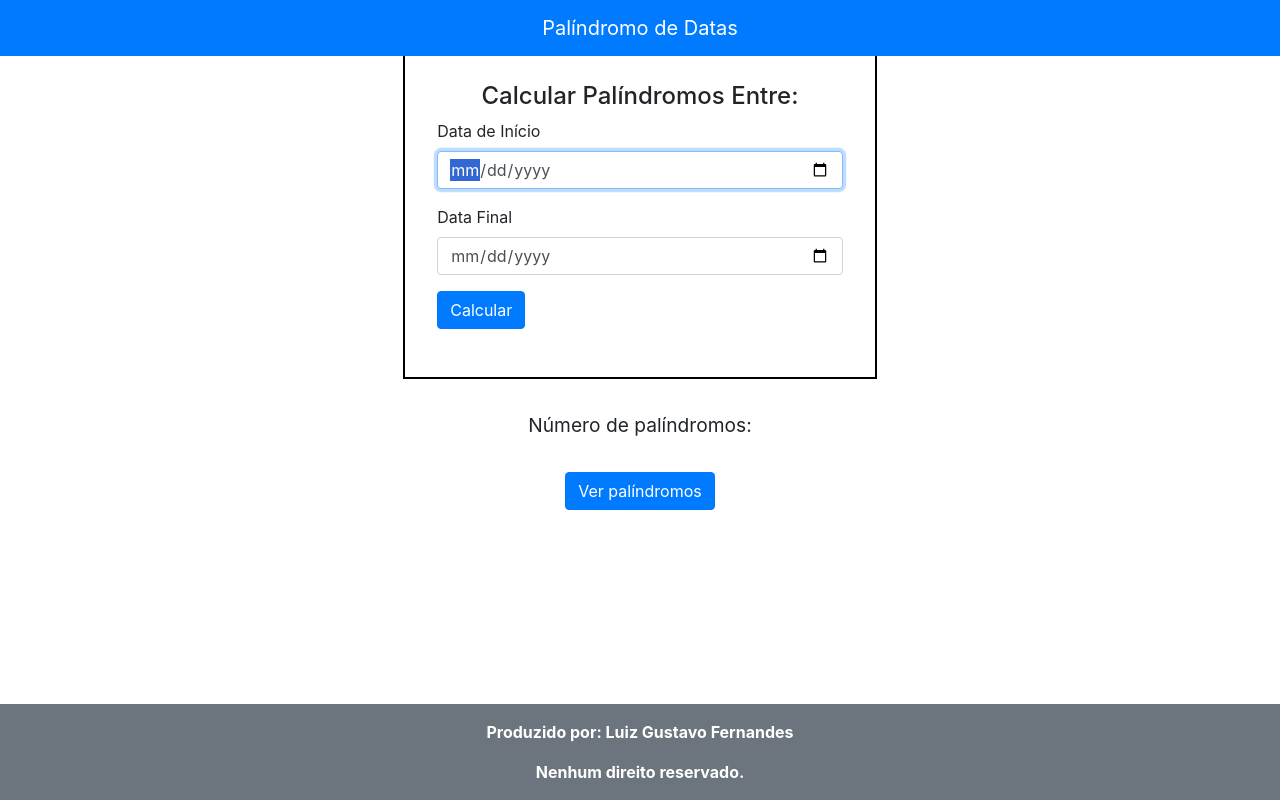
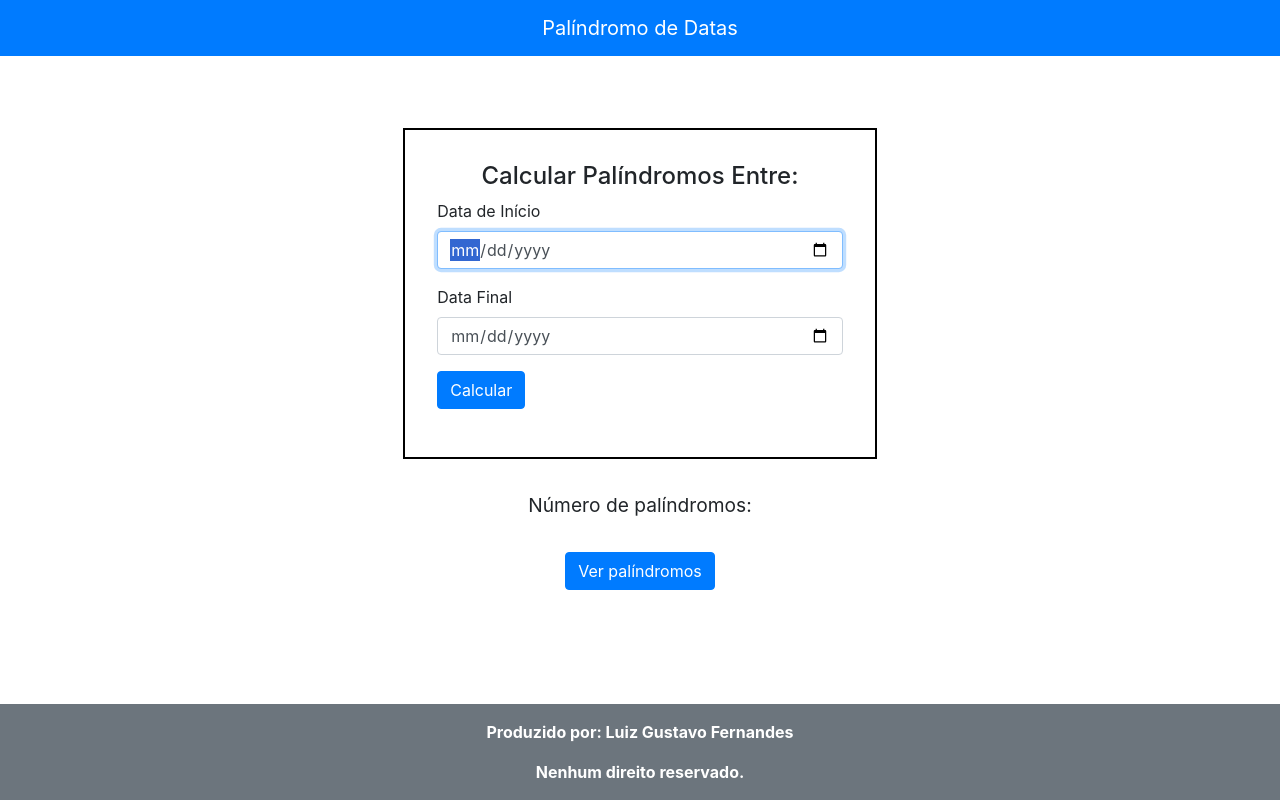
Before and after one commit to luizjusfernandes/palindromo_data, a Flask app: page / in a window 1280 px wide. Run offline with Flask 2, Linux system fonts and the light colour scheme.

Commit message:
Correct <main> margin

```diff
--- a/app/static/styles.css
+++ b/app/static/styles.css
@@ -1,6 +1,5 @@
 main {
-    margin: 3rem;
-    margin-bottom: 10rem;
+    margin: 8rem 3rem 10rem 3rem;
 }
 
 h1 {
```
